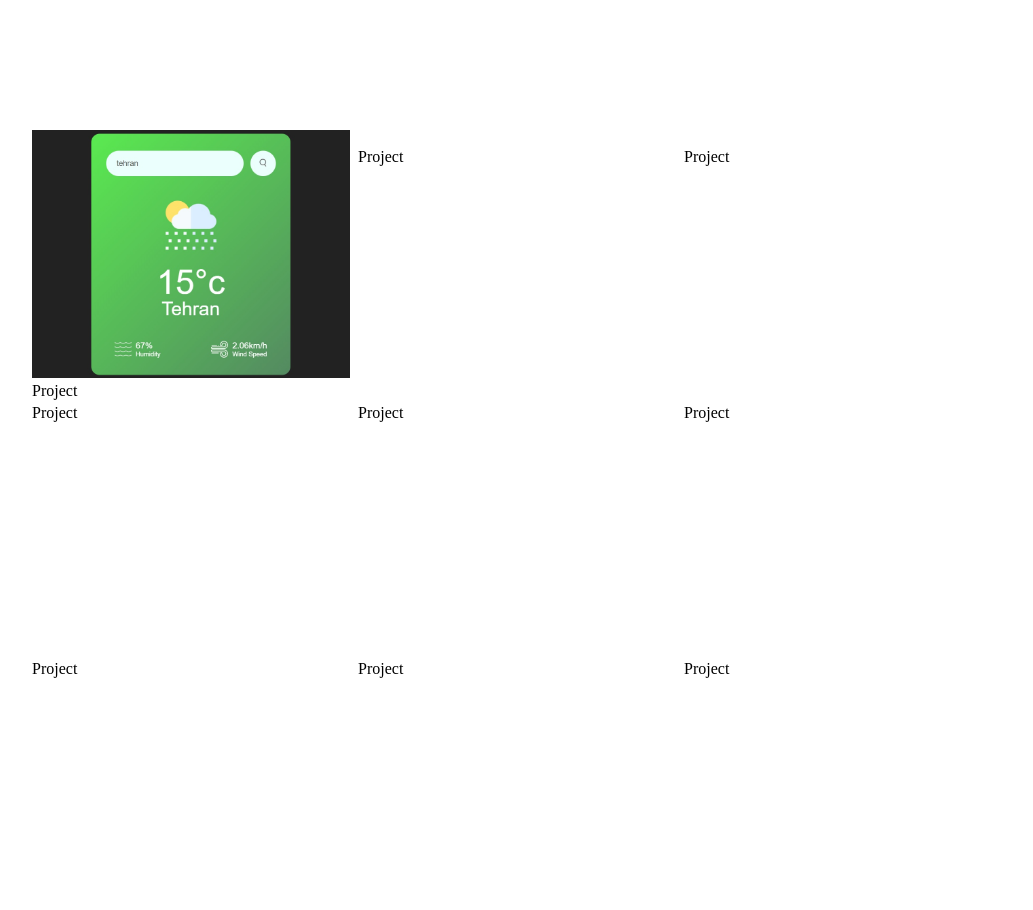
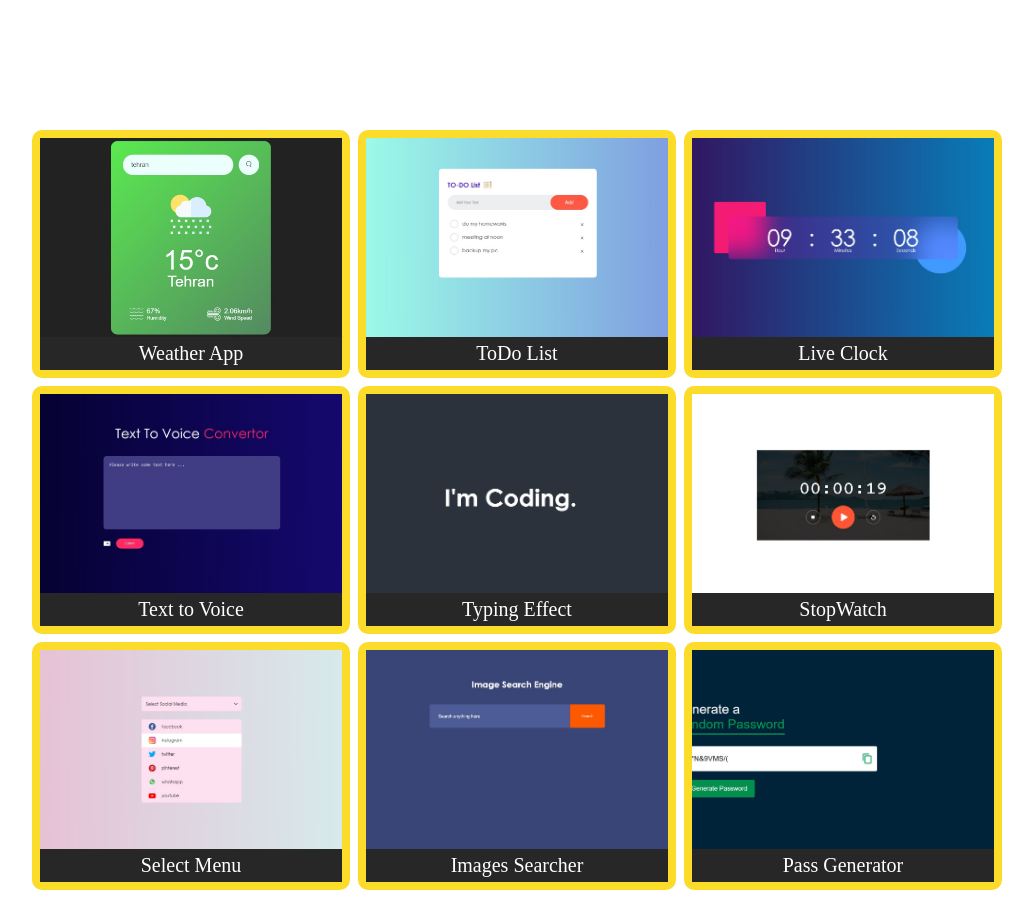
Before and after one commit to ikhodabande/30JavaScript-Projects, a React (Create React App) app in the folder javascript-in-react/: page / in a window 1280 px wide. Shown: the part 660-1570 px from the top of the page, without its empty margins (123-1156 px from the left). Built offline with nearby package versions, Linux system fonts and the light colour scheme; the HTML template or start-up script is replaced by a standard one.

Commit message:
adding some styles and images

```diff
--- a/javascript-in-react/src/components/Projects.jsx
+++ b/javascript-in-react/src/components/Projects.jsx
@@ -1,45 +1,73 @@
 import React from 'react'
 import weatherapp from '../assets/weather app.jpg'
+import todo from '../assets/to do list.jpg'
+import time from '../assets/time.jpg'
+import texttovoice from '../assets/texttovoice.jpg'
+import texttype from '../assets/text type.jpg'
+import stopwatch from '../assets/stopwatch.jpg'
+import selectmenu from '../assets/select menu.jpg'
+import searchimg from '../assets/search image.jpg'
+import randompass from '../assets/random pass.jpg'
+import quoteofday from '../assets/quoteofday.jpg'
+import Quizapp from '../assets/Quiz app.jpg'
+import qrcode from '../assets/qrcode.jpg'
+import productpage from '../assets/product pagr.jpg'
+import passwordtoggle from '../assets/password toggle.jpg'
+import notification from '../assets/notification.jpg'
+import noteapp from '../assets/note app.jpg'
+import musicplayer from '../assets/music player.jpg'
+import minicalendare from '../assets/mini calendare.jpg'
+import lounchingwebsite from '../assets/lounching website.jpg'
+import imagegallery from '../assets/image gallery.jpg'
+import formvalidation from '../assets/formvalidation.jpg'
+import dragdrop from '../assets/drag and drop.jpg'
+import darktoggle from '../assets/darknighttoggle.jpg'
+import cryptocurrency from '../assets/cryptocurrency.jpg'
+import circleprogress from '../assets/circleprogress.jpg'
+import calculator from '../assets/calculator.jpg'
+import beforeafter from '../assets/beforeafter.jpg'
+import agecalculator from '../assets/age caculater.jpg'
+import popup from '../assets/a popup.jpg'
 
 const Projects = () => {
   return (
     <div className='container'>
        <div className='Projects'>
-      <div >
+      <div className='cards' >
         <img className='img' src={weatherapp} alt="" />
-        <p>Project</p>
+        <span>Weather App</span>
       </div>
-      <div>
-        <img src="" alt="" />
-        <p>Project</p>
+      <div className='cards'>
+        <img className='img' src={todo} />
+        <span>ToDo List</span>
       </div>
-      <div>
-        <img src="" alt="" />
-        <p>Project</p>
+      <div className='cards'>
+        <img className='img' src={time} />
+        <span>Live Clock</span>
       </div>
-      <div>
-        <img src="" alt="" />
-        <p>Project</p>
+      <div className='cards'>
+        <img className='img' src={texttovoice}/>
+        <span>Text to Voice</span>
       </div>
-      <div>
-        <img src="" alt="" />
-        <p>Project</p>
+      <div className='cards'>
+        <img className='img' src={texttype} />
+        <span>Typing Effect</span>
       </div>
-      <div>
-        <img src="" alt="" />
-        <p>Project</p>
+      <div className='cards'>
+        <img className='img' src={stopwatch} />
+        <span>StopWatch</span>
       </div>
-      <div>
-        <img src="" alt="" />
-        <p>Project</p>
+      <div className='cards'>
+        <img className='img' src={selectmenu} />
+        <span>Select Menu</span>
       </div>
-      <div>
-        <img src="" alt="" />
-        <p>Project</p>
+      <div className='cards'>
+        <img className='img' src={searchimg}/>
+        <span>Images Searcher</span>
       </div>
-      <div>
-        <img src="" alt="" />
-        <p>Project</p>
+      <div className='cards'>
+        <img className='img' src={randompass} />
+        <span>Pass Generator</span>
       </div>
     </div>
     </div>
--- a/javascript-in-react/src/index.css
+++ b/javascript-in-react/src/index.css
@@ -86,8 +86,42 @@
   border-radius: 5px;
 }
 
+.cards{
+  width: 100%;
+  display: flex;
+  flex-direction: column;
+  align-items: center;
+  border-radius: 10px;
+  box-shadow: inset;
+  border: #FCDC2A 8px solid;
+
+  &:hover{
+    cursor: pointer;
+    scale: 1.2;
+    transition: all 0.25s ease-in;
+  }
+}
+
+
+.Projects:has(.cards:hover) .cards:not(:hover){
+  scale: 0.9;
+  opacity: 0.8;
+  filter: blur(4px);
+}
+
 .img {
   width: 100%;
   height: 100%;
   object-fit: cover;
 }
+
+
+.cards span{
+  text-align: center;
+  width: 100%;
+  z-index: 2;
+  padding: 5px 20px;
+  background: #000000d8;
+  color: #fff;
+  font-size: 20px;
+}
```
